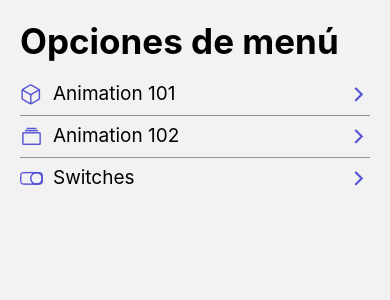
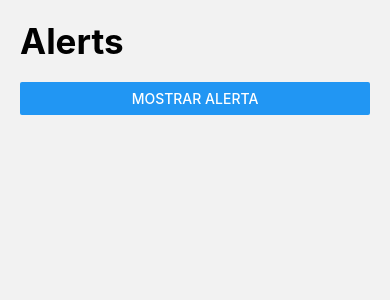
Before and after one commit to TonatiuhV/RNComponents, a React Native app: screen /AlertScreen in a window 390 px wide. Shown: the top 300 px of the page. Built offline with nearby package versions, Linux system fonts and the light colour scheme.

Commit message:
Component Alert

```diff
--- a/src/data/menuItems.tsx
+++ b/src/data/menuItems.tsx
@@ -16,4 +16,9 @@
     icon: 'toggle-outline',
     component: 'SwitchScreen',
   },
+  {
+    name: 'Alerts',
+    icon: 'alert-circle-outline',
+    component: 'AlertScreen',
+  },
 ];
--- a/src/navigator/Navigator.tsx
+++ b/src/navigator/Navigator.tsx
@@ -5,6 +5,7 @@
 import {Animation101Screen} from '../screens/Animation101Screen';
 import {Animation102Screen} from '../screens/Animation102Screen';
 import {SwitchScreen} from '../screens/SwitchScreen';
+import {AlertScreen} from '../screens/AlertScreen';
 
 const Stack = createStackNavigator();
 
@@ -18,6 +19,7 @@
       <Stack.Screen name="Animation101Screen" component={Animation101Screen} />
       <Stack.Screen name="Animation102Screen" component={Animation102Screen} />
       <Stack.Screen name="SwitchScreen" component={SwitchScreen} />
+      <Stack.Screen name="AlertScreen" component={AlertScreen} />
     </Stack.Navigator>
   );
 };
--- /dev/null
+++ b/src/screens/AlertScreen.tsx
@@ -0,0 +1,31 @@
+import React from 'react';
+import {Alert, Button, View} from 'react-native';
+import {HeaderTitle} from '../components/HeaderTitle';
+import {appStyles} from '../theme/appTheme';
+
+export const AlertScreen = () => {
+  const showAlert = () => {
+    Alert.alert(
+      'Titulo',
+      'Este es el mensaje de a alerta',
+      [
+        {
+          text: 'Cancel',
+          onPress: () => console.log('Cancel Pressed'),
+          style: 'cancel',
+        },
+        {text: 'OK', onPress: () => console.log('OK Pressed')},
+      ],
+      {
+        cancelable: true,
+        onDismiss: () => console.log('onDismiss'),
+      },
+    );
+  };
+  return (
+    <View style={appStyles.globalMargin}>
+      <HeaderTitle title="Alerts" />
+      <Button title="Mostrar Alerta" onPress={showAlert} />
+    </View>
+  );
+};
```
